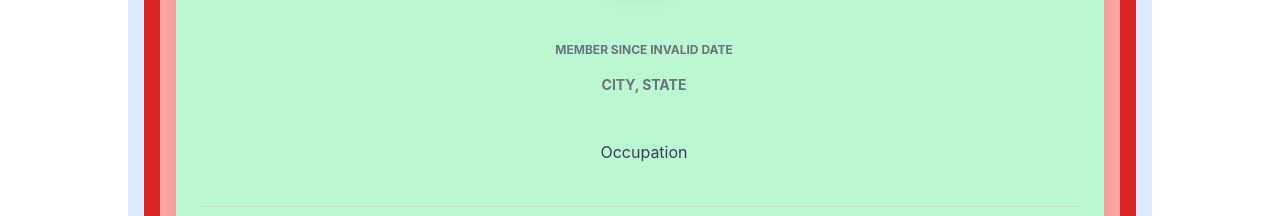
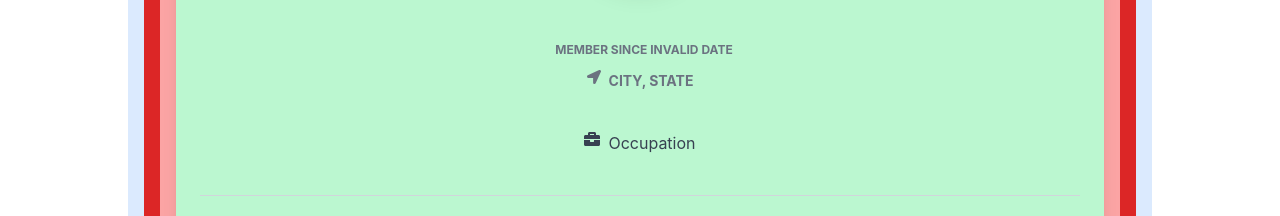
Before and after one commit to stone-com/MERN-social-media-blog, a React (Create React App) app in the folder frontend/: page /profile/1 in a window 1280 px wide. Shown: the part 256-472 px from the top of the page. Built offline with nearby package versions, Linux system fonts and the light colour scheme; no server answers; sample sign-in values are in the browser's storage.

Commit message:
Added some icons to profile page

```diff
--- a/frontend/src/pages/EditProfile.jsx
+++ b/frontend/src/pages/EditProfile.jsx
@@ -37,7 +37,7 @@ const EditProfile = () => {
 
   return (
     <div className='flex justify-center space-around align-center'>
-      <div className='w-3/6 mt-10'>
+      <div className='w-full mt-10 sm:w-3/6'>
         <form
           onSubmit={onSubmit}
           className='px-8 pt-6 pb-8 mb-4 bg-white rounded shadow-md'
--- a/frontend/src/pages/Profile.jsx
+++ b/frontend/src/pages/Profile.jsx
@@ -7,6 +7,8 @@ import Post from '../components/Post';
 import { getUserProfile } from '../features/profile/profileSlice';
 import { BsGenderFemale, BsGenderMale } from 'react-icons/bs';
 import { GiFemaleVampire } from 'react-icons/gi';
+import { FaLocationArrow } from 'react-icons/fa';
+import { FaBriefcase } from 'react-icons/fa';
 
 const Profile = () => {
   const { pathname } = useLocation();
@@ -163,13 +165,15 @@ const Profile = () => {
                       <i className='mr-2 text-lg text-gray-500 fas fa-map-marker-alt'></i>{' '}
                       {`Member since ${formattedCreatedDate}`}
                     </div>
-                    <div className='mt-0 mb-2 text-sm font-bold leading-normal text-gray-500 uppercase'>
-                      <i className='mr-2 text-lg text-gray-500 fas fa-map-marker-alt'></i>{' '}
-                      {city || 'City'}, {state || 'State'}
+                    <div className='flex justify-center mt-0 mb-2 space-x-2 text-sm font-bold leading-normal text-gray-500 uppercase '>
+                      <FaLocationArrow />
+                      <p>
+                        {city || 'City'}, {state || 'State'}
+                      </p>
                     </div>
-                    <div className='mt-10 mb-2 text-gray-700'>
-                      <i className='mr-2 text-lg text-gray-500 fas fa-briefcase'></i>
-                      {occupation || 'Occupation'}
+                    <div className='flex justify-center mt-10 mb-2 space-x-2 text-gray-700'>
+                      <FaBriefcase />
+                      <p>{occupation || 'Occupation'}</p>
                     </div>
                   </div>
                   <div className='py-10 mt-10 text-center border-t border-gray-300'>
```
